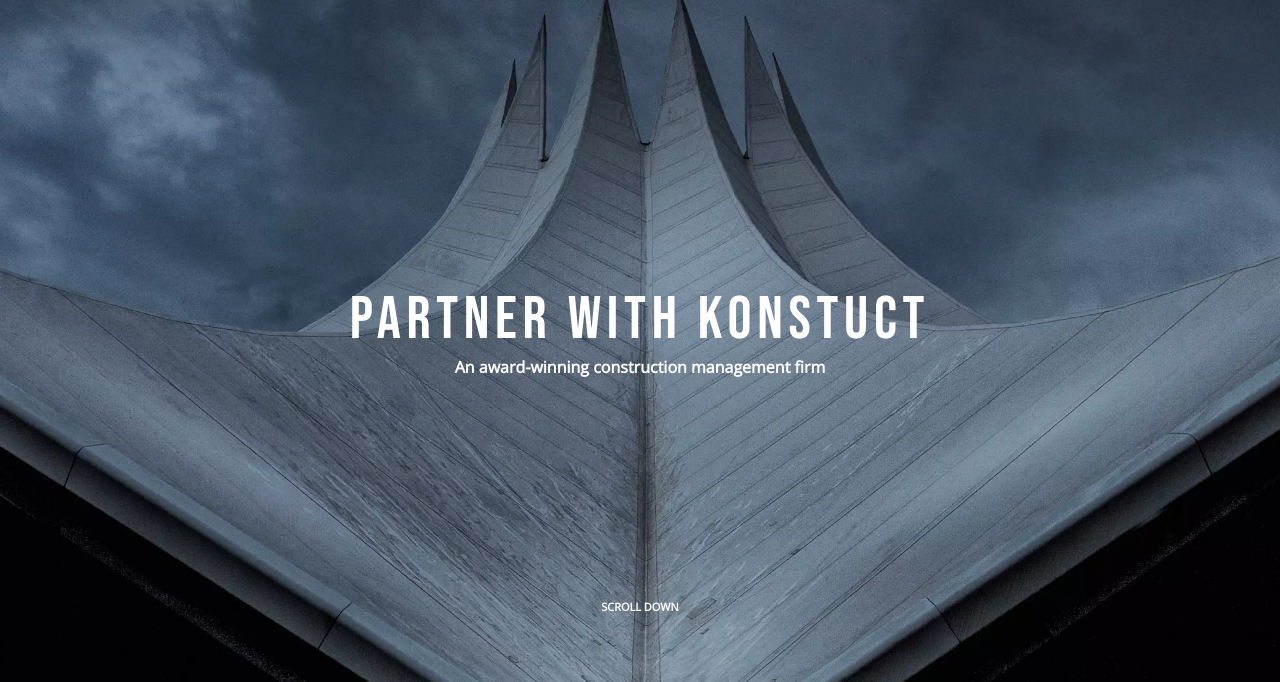
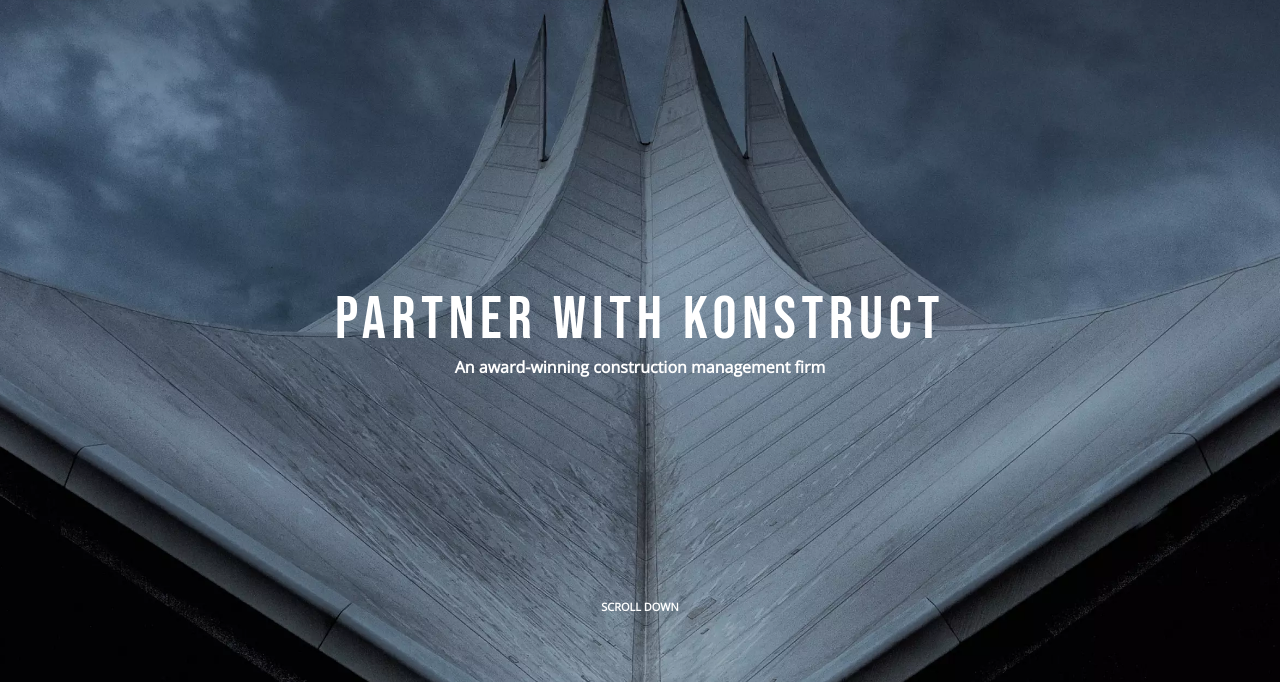
Before and after one commit to Karimoowso/konsta, a plain HTML site: page index.html in a window 1280 px wide. Shown: the part 86-768 px from the top of the page. Drawn offline with nearby package versions, Linux system fonts and the light colour scheme.

Commit message:
add name

```diff
--- a/index.html
+++ b/index.html
@@ -5,7 +5,7 @@
     <meta http-equiv="X-UA-Compatible" content="IE=edge" />
     <meta name="viewport" content="width=device-width, initial-scale=1.0" />
     <link rel="stylesheet" href="./style/style.css" />
-    <title>Document</title>
+    <title>KONSTRUCT</title>
     <style>
       @import url("https://fonts.googleapis.com/css2?family=Open+Sans:wght@300&display=swap");
     </style>
@@ -15,7 +15,7 @@
     <header class="header__backgound">
       <div class="header">
         <img src="./img/logo/logo__white.svg" alt="" class="logo__header" />
-        <h1 class="header__title">PARTNER WITH KONSTUCT</h1>
+        <h1 class="header__title">PARTNER WITH KONSTRUCT</h1>
         <p class="header__info">
           An award-winning construction management firm
         </p>
```
